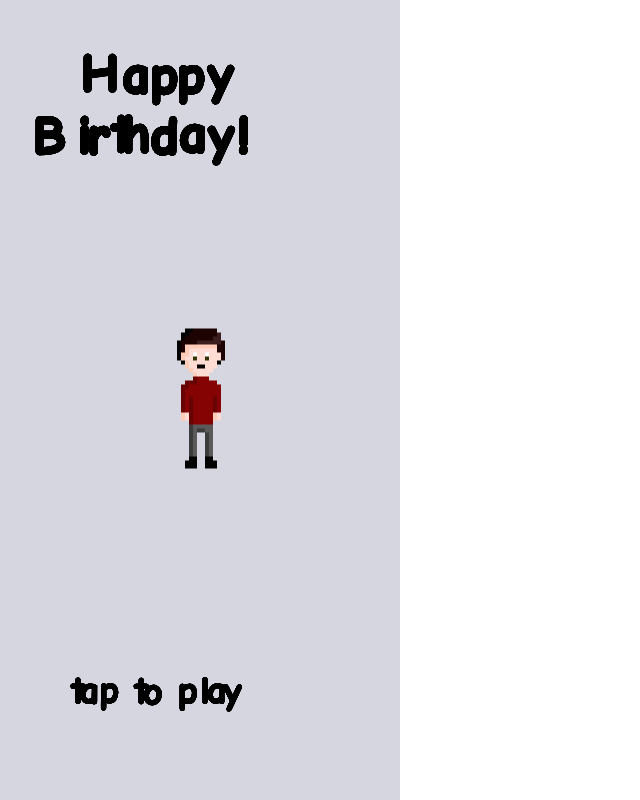
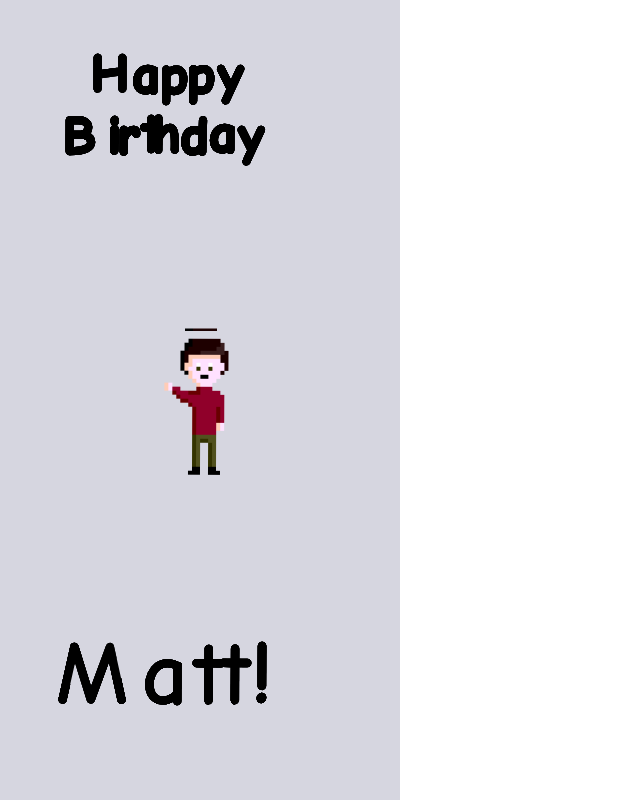
Before and after one commit to NataliaLKB/Little-Game, a plain HTML site: page index.html in a window 1280 px wide. Shown: the whole page, without its empty margins (0-640 px from the left). Drawn offline with Linux system fonts and the light colour scheme.

Commit message:
wave instead of game (for now!)

```diff
--- a/css/main.css
+++ b/css/main.css
@@ -3,6 +3,7 @@ html, body, .game-container {
 	width: 100%;
 	margin: 0;
 	overflow: hidden;
+	display: block;
 }
 
 canvas {
--- a/js/script.js
+++ b/js/script.js
@@ -27,40 +27,43 @@ function loadImage (imgName, postionX, postionY, cb) {
         var x = (postionX) ? postionX : width/2 - img.width/2;
         var y = (postionY) ? postionY : height/2 - img.height/2;
 
+        stage.clearRect(x, y, img.width, img.height);
+
         stage.drawImage(img, x, y);
-    }
 
-    if (cb) {
-        cb(img);
+
+        if (cb) {
+            cb(img);
+        }
     }
 }
 
 function happyBday () {
-    writeText("Happy", "50px", 5, 100, 90,
-        writeText.bind( null, "Birthday!", "50px", 5, 50, 150, instructions)
+    writeText("Happy", "50px", 5, 110, 90,
+        writeText.bind( null, "Birthday", "50px", 5, 80, 150, writeName)
     );
 }
 
-function instructions () {
-    writeText("tap to play", "35px", 3, 80, height-100, listenForGame)
+function writeName () {
+    writeText("Matt!", "85px", 3, 95, height-100, characterWave.bind(null, 0));
 }
 
-function listenForGame () {
-    // remove event listeners after
-    canvas.addEventListener("click", loadGame, false);
-    canvas.addEventListener("touchstart", loadGame, false);
-}
+function characterWave (count) {
 
-function loadGame () {
-    // Clear canvas
-    stage.clearRect(0, 0, canvas.width, canvas.height);
+    console.log(count);
 
-    // remove events
-    canvas.removeEventListener("click", loadGame);
-    canvas.removeEventListener("touch", loadGame);
+    if (count < 20) {
+        setTimeout(function () {
 
-    loadImage("matt-stokes-side", 20, height-340);
-    loadImage("ground", 0, height-200);
+            if (count % 2 === 1) {
+
+                loadImage("wave2", null, null, characterWave.bind(null, count+1));
+            } else {
+
+                loadImage("wave1", null, null, characterWave.bind(null, count+1));
+            }
+        }, 200);
+    }
 }
 
 function writeText (text, fontSize, lineWidth, startPostionX, startPostionY, cb) {
```
Also changed, not shown: images/wave1.png (added), images/wave2.png (added).
